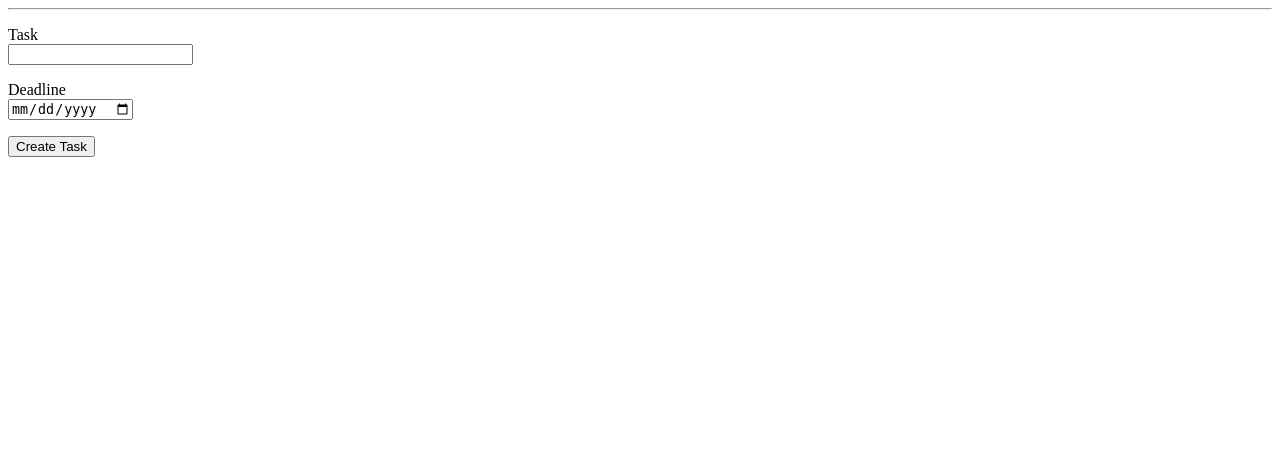
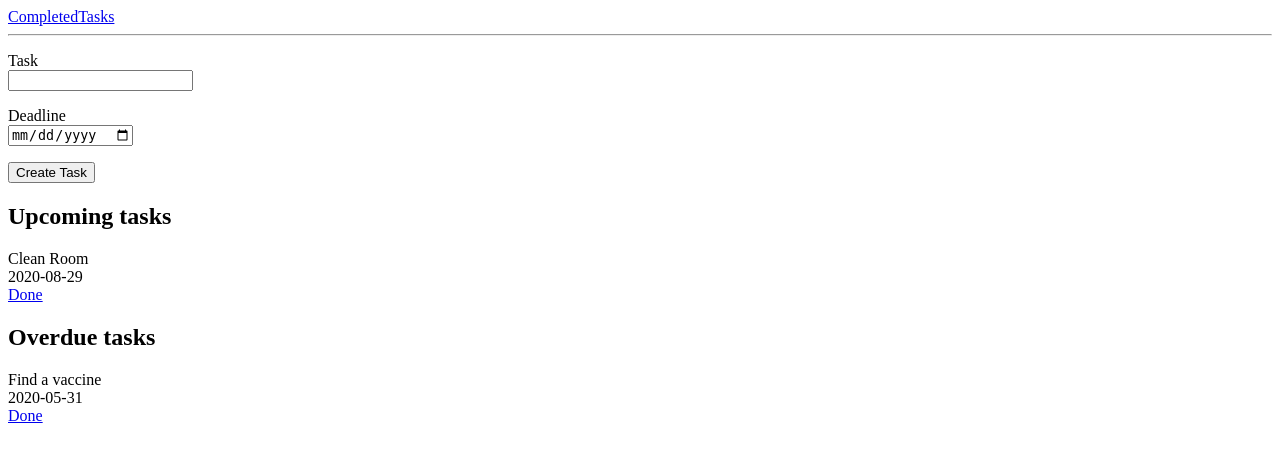
Before and after one commit to Sahil-RB/ToDo-app---Flask, a Flask app: page / in a window 1280 px wide. Shown: the top 462 px of the page. Run offline with Flask 2, Linux system fonts and the light colour scheme; data comes from the database, SQL or seed files in the repository; both versions use the stored data as it was after the commit.

Commit message:
'FullFunctionality'

```diff
--- a/app/__init__.py
+++ b/app/__init__.py
@@ -1,6 +1,12 @@
 from flask import Flask
+import os
 from flask_sqlalchemy import SQLAlchemy
+basedir = os.path.abspath(os.path.dirname(__file__))
 
 app = Flask(__name__)
 app.config['SECRET_KEY'] = 'hiddenkeyforforms'
+app.config['SQLALCHEMY_DATABASE_URI'] = 'sqlite:///' + os.path.join(basedir, 'app.db')
+app.config['SQLALCHEMY_TRACK_MODIFICATIONS'] = False
+db = SQLAlchemy(app)
+
 from app import routes
--- a/app/routes.py
+++ b/app/routes.py
@@ -1,21 +1,47 @@
-from app import app
+from app import app, db
 from flask import render_template, redirect, url_for, flash
 from flask_wtf import FlaskForm
 from wtforms import StringField, SubmitField
 from wtforms.validators import DataRequired
 from wtforms.fields.html5 import DateField
+import datetime
 
 class EntryForm(FlaskForm):
     task = StringField('Task', validators = [DataRequired()])
     deadline = DateField('Deadline', validators = [DataRequired()])
     submit = SubmitField('Create Task')
 
+class Entry(db.Model):
+    id = db.Column(db.Integer, primary_key=True)
+    task = db.Column(db.String(120))
+    date = db.Column(db.DateTime)
+    completed = db.Column(db.Boolean)
+
+
+    def __repr__(self):
+        return 'Task:'+self.task+'\nDeadline:'+str(self.date)+'\ncompleted:'+str(self.completed)
+
 @app.route('/', methods = ['GET', 'POST'])
 @app.route('/index', methods = ['GET', 'POST'])
 def home():
     form = EntryForm()
     if form.validate_on_submit():
-        flash('Task:'+str(form.task.data))
-        flash('Deadline:'+str(form.deadline.data))
+        e = Entry(task = form.task.data, date = form.deadline.data, completed = False)
+        db.session.add(e)
+        db.session.commit()
         return redirect(url_for('home'))
-    return render_template('base.html', form=form)
+    overdue = list(Entry.query.filter(Entry.date < datetime.date.today()).filter(Entry.completed == False))
+    upcoming = list(Entry.query.filter(Entry.date >= datetime.date.today()).filter(Entry.completed == False))
+    return render_template('home.html', form=form, overdue=overdue, upcoming=upcoming)
+
+@app.route('/completed')
+def completed():
+    done = list(Entry.query.filter(Entry.completed == True))
+    return render_template('completed.html', done=done)
+
+@app.route('/mark_completed/<entryID>')
+def mark_completed(entryID):
+    e = Entry.query.filter(Entry.id == entryID).first()
+    e.completed = True
+    db.session.commit()
+    return redirect(url_for('home'))
--- a/app/templates/base.html
+++ b/app/templates/base.html
@@ -5,6 +5,8 @@
     <title></title>
   </head>
   <body>
+    <nav>
+      <a href={{ url_for('completed') }}>CompletedTasks</a>
     <hr>
     {% with messages = get_flashed_messages() %}
     {% if messages %}
@@ -16,25 +18,6 @@
     <hr>
     {% endif %}
     {% endwith %}
-    <form action="" method="post" novalidate autocomplete="off">
-      {{ form.hidden_tag() }}
-      <p>
-        {{ form.task.label }}<br>
-        {{ form.task(autocomplete = "off") }}
-        {% for error in form.task.errors %}
-          <span style=" color: red;">[{{ error }}]</span>
-        {% endfor %}
-      </p>
-      <p>
-        {{ form.deadline.label }}<br>
-        {{ form.deadline }}
-        {% for error in form.deadline.errors %}
-          <span style=" color: red;">[{{ error }}]</span>
-        {% endfor %}
-      </p>
-      <p>
-        {{ form.submit() }}
-      </p>
-    </form>
+    {% block content %}{% endblock %}
   </body>
 </html>
--- a/app/templates/home.html
+++ b/app/templates/home.html
@@ -1 +1,32 @@
 {% extends "base.html" %}
+
+{% block content %}
+  <form action="" method="post" novalidate autocomplete="off">
+    {{ form.hidden_tag() }}
+    <p>
+      {{ form.task.label }}<br>
+      {{ form.task(autocomplete = "off") }}
+      {% for error in form.task.errors %}
+        <span style=" color: red;">[{{ error }}]</span>
+        {% endfor %}
+      </p>
+      <p>
+      {{ form.deadline.label }}<br>
+      {{ form.deadline }}
+      {% for error in form.deadline.errors %}
+        <span style=" color: red;">[{{ error }}]</span>
+      {% endfor %}
+    </p>
+    <p>
+      {{ form.submit() }}
+    </p>
+  </form>
+  <h2>Upcoming tasks</h2>
+  {% for e in upcoming %}
+    <p>{{ e.task }}<br>{{ e.date.date() }}<br><a href={{ url_for('mark_completed', entryID = e.id) }}>Done</a></p>
+  {% endfor %}
+  <h2>Overdue tasks</h2>
+  {% for e in overdue %}
+    <p>{{ e.task }}<br>{{ e.date.date() }}<br><a href = {{ url_for('mark_completed', entryID = e.id) }}>Done</a></p>
+  {% endfor %}
+{% endblock %}
```
Also changed, not shown: app/templates/completed.html (added, +10 -0 lines), app/app.db (added).
